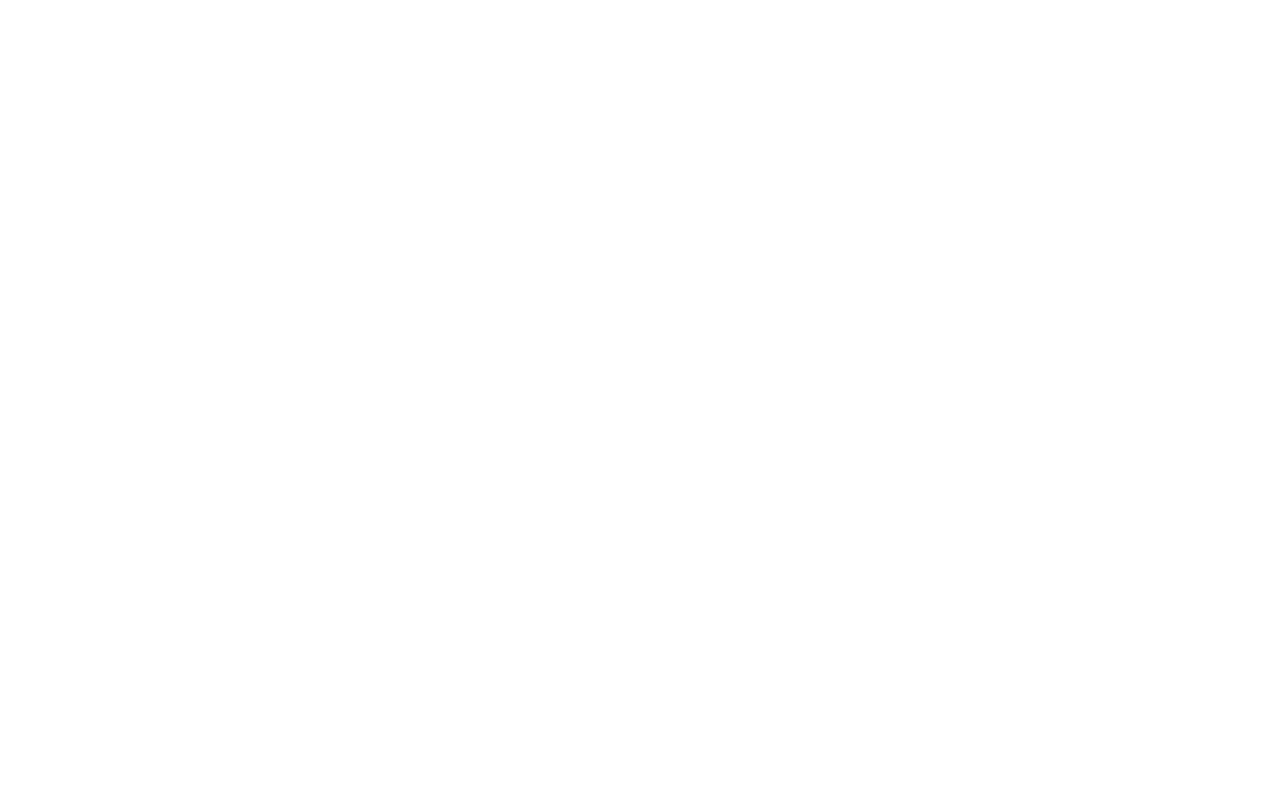
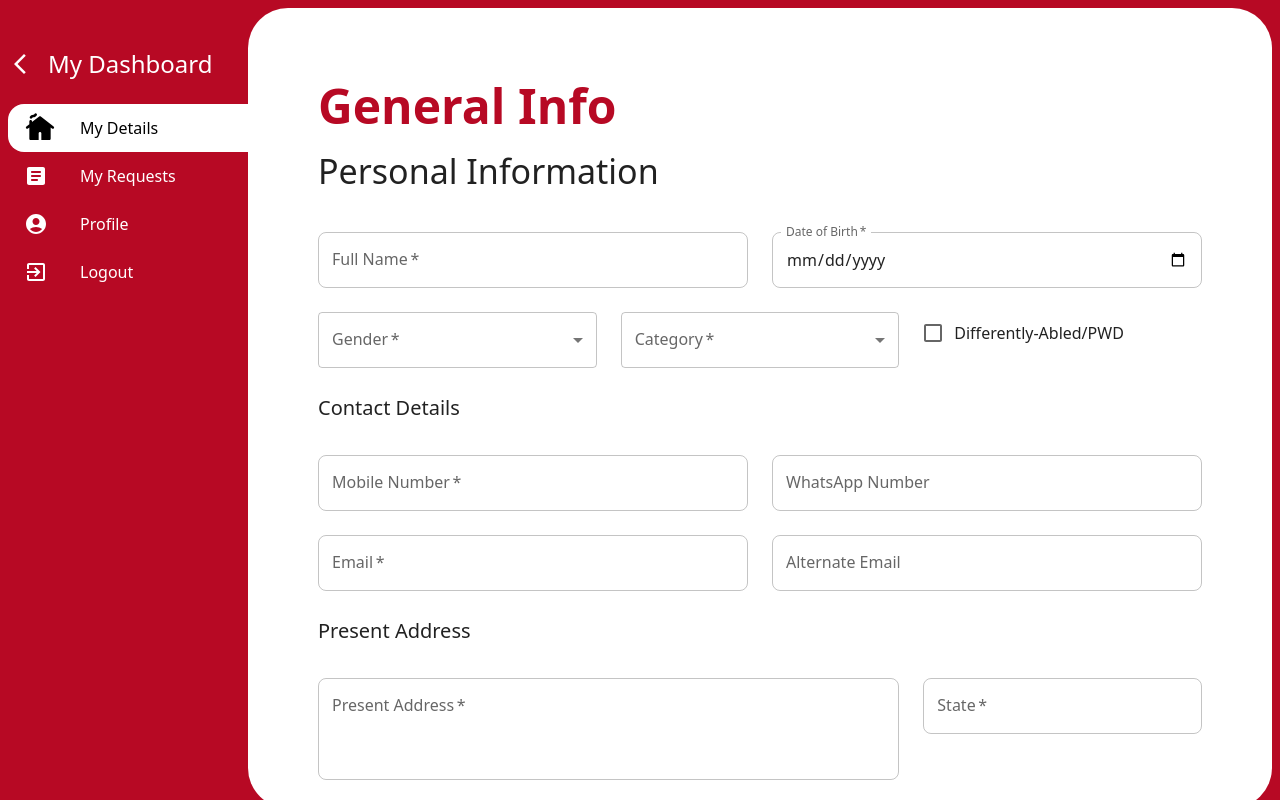
Before and after one commit to naby001/ju_mech_erp_client_side_org, a React (Vite) app: page /dashboard in a window 1280 px wide. Before the commit this address had no page. Built offline with nearby package versions, Linux system fonts and the light colour scheme.

Commit message:
Added /dashboard....modified and modernised dashboard UI....added request endorsement form

```diff
--- a/src/App.jsx
+++ b/src/App.jsx
@@ -4,20 +4,25 @@ import HomePage from "./pages/HomePage";
 import StudentPortfolio from "./pages/student_form";
 import AuthPage from "./pages/AuthPage";
 import "./App.css";
+import { Dashboard } from "@mui/icons-material";
+import DashboardPage from "./pages/Dashboard";
 
 // ✅ Create a Custom Theme
 const theme = createTheme({
+  typography: {
+    fontFamily: "Noto Sans, sans-serif", // Apply Noto Sans to all text
+  },
   components: {
     MuiTextField: {
       styleOverrides: {
         root: {
-          height: "48px", // Set a fixed height
+        //  height: "48px", // Set a fixed height
           "& .MuiOutlinedInput-root": {
-            height: "48px",
+          //  height: "48px",
             borderRadius: "8px", // Slightly rounded corners
           },
           "& .MuiInputBase-input": {
-            height: "48px",
+            //height: "48px",
             //padding: "12px", // Ensure proper padding inside
           },
         },
@@ -34,7 +39,7 @@ function App() {
           <Route path="/" element={<HomePage />} />
           <Route path="/auth" element={<AuthPage />} />
           <Route path="/updateform" element={<StudentPortfolio />} />
-
+          <Route path="/dashboard" element={<DashboardPage/>}/>
         </Routes>
       </Router>
     </ThemeProvider>
--- /dev/null
+++ b/src/components/Requests.jsx
@@ -0,0 +1,105 @@
+import React, { useState } from "react";
+import { TextField, Button, Box, Typography, useMediaQuery } from "@mui/material";
+
+const Requests = () => {
+  const isMobile = useMediaQuery("(max-width:900px)");
+
+  const [formData, setFormData] = useState({
+    fullName: "",
+    requestDetails: "",
+    shortWriteup: "",
+  });
+
+  const handleChange = (e) => {
+    setFormData({ ...formData, [e.target.name]: e.target.value });
+  };
+
+  const handleSubmit = (e) => {
+    e.preventDefault();
+    console.log("Submitted Data:", formData);
+    // Add API call or form submission logic here
+  };
+
+  return (
+    <Box
+      sx={{
+        flexGrow: 1,
+        width: "100vw",
+        height: "100vh",
+        display: "flex",
+        flexDirection: isMobile ? "column" : "row",
+        overflowY: isMobile ? "auto" : "hidden",
+        backgroundColor: "white",
+        borderRadius: 10,
+        p: 5,
+        alignItems: "flex-start", // Ensures left alignment
+      }}
+    >
+      <Box
+        sx={{
+          width: "70%",
+          maxWidth: "900px", // Prevents excessive width on large screens
+          minWidth: isMobile ? "90%" : "90%", // Adjusts for mobile screens
+        }}
+      >
+        <Typography variant="h5" sx={{ fontWeight: "bold", color: "#b70924" }}>
+          Request Endorsement
+        </Typography>
+
+        <form onSubmit={handleSubmit} style={{ marginTop: 40 }}>
+          <TextField
+            fullWidth
+            label="Full Name"
+            name="fullName"
+            value={formData.fullName}
+            onChange={handleChange}
+            margin="normal"
+            variant="outlined"
+          />
+
+          <TextField
+            fullWidth
+            label="What are you requesting?"
+            name="requestDetails"
+            value={formData.requestDetails}
+            onChange={handleChange}
+            margin="normal"
+            variant="outlined"
+            multiline
+            rows={3}
+          />
+
+          <TextField
+            fullWidth
+            label="Short Writeup"
+            name="shortWriteup"
+            value={formData.shortWriteup}
+            onChange={handleChange}
+            margin="normal"
+            variant="outlined"
+            multiline
+            rows={5} // Increased height
+            InputProps={{
+              style: { verticalAlign: "top" }, // Ensures typing starts from the top-left
+            }}
+          />
+
+          <Button
+            type="submit"
+            fullWidth
+            variant="contained"
+            sx={{
+              marginTop: 2,
+              backgroundColor: "#b70924",
+              "&:hover": { backgroundColor: "#96071e" },
+            }}
+          >
+            Submit Request
+          </Button>
+        </form>
+      </Box>
+    </Box>
+  );
+};
+
+export default Requests;
--- a/src/pages/AuthPage.jsx
+++ b/src/pages/AuthPage.jsx
@@ -11,7 +11,7 @@ import {
 } from "@mui/material";
 import { motion } from "framer-motion";
 import GoogleIcon from "@mui/icons-material/Google";
-
+import JULogo from "../assets/julogo.png";
 // UI Constants
 const PRIMARY_COLOR = "#b70924";
 const WHITE = "#ffffff";
@@ -39,17 +39,23 @@ const AuthPage = () => {
 
   return (
     <Container
-      maxWidth="xs"
     sx={{
       minHeight: "100vh",
+      width: "100vw",  // Ensure it spans the full width
       display: "flex",
       alignItems: "center",
       justifyContent: "center",
+      padding: 2, // Optional: removes default padding
+      backgroundColor:"#b70924"
     }}
+    maxWidth={false}
     >
       <motion.div
         initial={{ opacity: 0, y: 50 }}
         animate={{ opacity: 1, y: 0, transition: { duration: 0.8 } }}
+        style={{
+          height:isMobile?'80%':'20%',
+        }}
       >
          <Paper
       elevation={10}
@@ -57,9 +63,12 @@ const AuthPage = () => {
         padding: isMobile ? 3 : 5,
         borderRadius: 4,
         textAlign: "center",
-            bgcolor: WHITE,
+        bgcolor: "white",
+        height: isMobile ? "60vh" : "auto", // 80% of the screen height on mobile
+        width: isMobile ? "90vw" : "auto", // Optional: Make it more responsive
       }}
     >
+      <img src={JULogo} style={{width:!isMobile?300:200, height:!isMobile?60:40}}/>
           <Typography
             variant={isMobile ? "h5" : "h4"}
             fontWeight="bold"
--- /dev/null
+++ b/src/pages/Dashboard.jsx
@@ -0,0 +1,133 @@
+"use client";
+
+import { useState } from "react";
+import { AppBar, Box, CssBaseline, Divider, Drawer, IconButton, List, ListItem, ListItemButton, ListItemIcon, ListItemText, Toolbar, Typography, useMediaQuery } from "@mui/material";
+import { Menu, Dashboard, Help, AccountCircle, ExitToApp, Home, CottageRounded, ArticleRounded, ArrowBackIosNew } from "@mui/icons-material";
+import MultiStepForm from "./student_form";
+import Navbar from "../components/Navbar";
+import Requests from "../components/Requests";
+import { useNavigate } from "react-router-dom";
+
+const drawerWidth = 240;
+
+export default function DashboardPage() {
+  const [mobileOpen, setMobileOpen] = useState(false);
+  const isMobile = useMediaQuery("(max-width:900px)");
+  const handleDrawerToggle = () => {
+    setMobileOpen(!mobileOpen);
+  };
+
+  const [selectedTab,setselectedTab]=useState('My Details');
+
+  const navigate=useNavigate();
+
+  const drawer = (
+    <Box sx={{ bgcolor: "#b70924", height: "100vh", color: "white"}}>
+      <Box sx={{display:'flex', justifyContent:'flex-start', flexDirection:'row', alignItems:'center',  mt:5, mb:2, gap:2}}>
+       {!isMobile&&( <ArrowBackIosNew onClick={() => navigate(-1)}/>)}
+      <Typography variant="h5" sx={{ textAlign: "center", ml:isMobile?3:0}}>
+        My Dashboard
+      </Typography>
+      </Box>
+      <List>
+  {[
+   { text: "My Details", icon:
+    <CottageRounded
+        sx={{
+            color: selectedTab === "My Details" ? "black" : "white",
+            fontSize: selectedTab === "My Details" ? "2rem" : "1.5rem", // Size increase
+            transition: "font-size 0.3s ease-in-out" // Smooth animation
+        }}
+    />
+},
+
+{ text: "My Requests", icon:
+    <ArticleRounded
+        sx={{
+            color: selectedTab === "My Requests" ? "black" : "white",
+            fontSize: selectedTab === "My Requests" ? "2rem" : "1.5rem", // Size increase
+            transition: "font-size 0.3s ease-in-out" // Smooth animation
+        }}
+    />
+},
+    { text: "Profile", icon: <AccountCircle /> },
+    { text: "Logout", icon: <ExitToApp /> },
+  ].map((item, index) => (
+    <ListItem key={index} disablePadding>
+      <ListItemButton
+        sx={{
+         // borderRadius: 2,
+          //transition: "all 0.3s ease-in-out",
+          //"&:hover": { bgcolor: "rgba(255, 255, 255, 0.2)" },
+          bgcolor: selectedTab === item.text ? "white" : "transparent",
+          width: selectedTab === item.text ? "100%" : "auto", // Extend the button width when selected
+          borderTopLeftRadius: selectedTab === item.text ? 16 : 0, // Remove top-right radius
+          borderBottomLeftRadius: selectedTab === item.text ? 16 : 0, // Remove bottom-right radius
+          position: "relative", // Needed for pseudo-element
+    overflow: "visible", // Allow the curve to extend beyond the button
+        }}
+        onClick={() => {
+          setselectedTab(item.text);
+        }}
+      >
+
+        <ListItemIcon sx={{ color: "white" }}>{item.icon}</ListItemIcon>
+        <ListItemText primary={item.text} sx={{color:selectedTab===item.text?"black":"white"}} />
+      </ListItemButton>
+    </ListItem>
+  ))}
+</List>
+
+    </Box>
+  );
+
+  return (
+    <Box sx={{ display: "flex",bgcolor: "#b70924", p:1 }}>
+      <CssBaseline />
+      {/* Top AppBar */}
+      {isMobile && (
+  <AppBar position="fixed" sx={{ bgcolor: "transparent", boxShadow: "none" }}>
+    <Toolbar sx={{ display: "flex", justifyContent: "space-between" }}>
+      {/* Burger Menu for Mobile */}
+      <IconButton edge="start" color="white" aria-label="menu" sx={{ display: { md: "none" }, backgroundColor:'#b70924' }} onClick={handleDrawerToggle}>
+      <Menu sx={{ color: "white", fontSize: "2.5rem" }} />
+
+      </IconButton>
+    </Toolbar>
+  </AppBar>
+)}
+
+      {/* Sidebar for Desktop */}
+      <Box component="nav" sx={{ width: { md: drawerWidth }, flexShrink: { md: 0 }  }}>
+        <Drawer
+          variant="temporary"
+          open={mobileOpen}
+          onClose={handleDrawerToggle}
+          sx={{
+            "& .MuiDrawer-paper": { width: drawerWidth, transition: "all 0.3s ease-in-out" },
+          }}
+        >
+          {drawer}
+        </Drawer>
+
+        <Drawer
+          variant="permanent"
+          sx={{
+            display: { xs: "none", md: "block" },
+            "& .MuiDrawer-paper": { width: drawerWidth, position: "relative", transition: "all 0.3s ease-in-out",backgroundColor: "inherit", borderRight: "none", // Ensures no line appears on the right
+              boxShadow: "none",  },
+          }}
+          open
+        >
+          {drawer}
+        </Drawer>
+      </Box>
+
+      {/* Main Content Area */}
+
+    {selectedTab === "My Details" && <MultiStepForm />}
+    {selectedTab==="My Requests" && <Requests/>}
+
+    </Box>
+  );
+}
--- a/src/pages/HomePage.jsx
+++ b/src/pages/HomePage.jsx
@@ -3,7 +3,6 @@ import { Container, Typography, Box, Button, Grid, TextField } from "@mui/materi
 import { Link } from "react-router-dom";
 import Navbar from "../components/Navbar";
 import EventBanner from "../components/EventBanner";
-import Contact from "../components/Contact"
 
 
 //object for facilities provided by JUMERP
@@ -47,18 +46,16 @@ export default function HomePage() {
         <Box sx={{ height: '100vh', overflowY: 'scroll', overflowX: 'hidden' }}>
             <Navbar />
             <Box sx={{ textAlign: 'center', mt: 10 }}>
-                <Typography variant="h2" component="h1" gutterBottom>
-                    Hello Mechies
+                <Typography sx={{
+                    fontSize:50
+                }} gutterBottom>
+                    Welcome to your JUME Home
                 </Typography>
-                <Typography variant="h3" component="h1" gutterBottom>
-                    Welcome to your <b>STUDENT PROTFOLIO</b>
-                </Typography>
+
                 <Typography variant="h5" component="h2" gutterBottom>
                     Manage your academic and extracurricular activities in one place.
                 </Typography>
-                <Button variant="contained" color="primary" sx={{ mt: 2 }}>
-                    Sign In To Get Started
-                </Button>
+
             </Box>
 
             <EventBanner />
@@ -123,8 +120,36 @@ export default function HomePage() {
             </Box>
 
             {/* Contact us part */}
-            <Contact />
-
+            <Box sx={{ mt: 6, textAlign: 'center', padding: '20px', backgroundColor: '#f5f5f5', borderRadius: '8px' }}>
+                <Typography variant="h4" component="h2" gutterBottom>
+                    Contact Us
+                </Typography>
+                <Box component="form" sx={{ mt: 3, width: '40%', margin: 'auto' }}>
+                    <TextField
+                        fullWidth
+                        label="Name"
+                        variant="outlined"
+                        margin="dense"
+                    />
+                    <TextField
+                        fullWidth
+                        label="Email"
+                        variant="outlined"
+                        margin="dense"
+                    />
+                    <TextField
+                        fullWidth
+                        label="Message"
+                        variant="outlined"
+                        margin="dense"
+                        multiline
+                        rows={4}
+                    />
+                    <Button variant="contained" color="primary" sx={{ mt: 2 }}>
+                        Send Message
+                    </Button>
+                </Box>
+            </Box>
 
 
         </Box>
--- a/src/pages/student_form.jsx
+++ b/src/pages/student_form.jsx
@@ -250,9 +250,11 @@ export default function MultiStepForm({ onChange }) {
         display: "flex",
         flexDirection: isMobile ? "column" : "row",
         overflowY: isMobile ? "auto" : "hidden",
+        backgroundColor:'white',
+        borderRadius:10
       }}
     >
-      {/* Sidebar (Desktop and Mobile) */}
+      {/* Sidebar (Desktop and Mobile)
       {!isMobile && (
         <Sidebar activeSection={activeSection} setActiveSection={setActiveSection} />
       )}
@@ -273,7 +275,7 @@ export default function MultiStepForm({ onChange }) {
             <Sidebar activeSection={activeSection} setActiveSection={setActiveSection} />
           </Drawer>
         </>
-      )}
+      )} */}
       {/* Form Section */}
       <Box
         key={activeSection}
@@ -281,7 +283,7 @@ export default function MultiStepForm({ onChange }) {
           flex: 1,
           display: "flex",
           flexDirection: "column",
-          padding: isMobile ? "20px" : "40px",
+          padding: isMobile ? "50px" : "70px",
           width: "100%",
           overflowY: "auto",
         }}
@@ -294,7 +296,7 @@ export default function MultiStepForm({ onChange }) {
         {sections[activeSection].component}
 
         {/* If mobile use button to proeed to next page */}
-        {isMobile && (
+       <Box sx={{display:'flex', alignItems:'center', justifyContent:"center"}}>
           <Button
             variant="contained"
             sx={{
@@ -303,6 +305,7 @@ export default function MultiStepForm({ onChange }) {
               background: "#b70924",
               color: "#fff",
               "&:hover": { background: "#90071d" },
+              width:'20%'
             }}
             onClick={() =>
               setActiveSection((prev) => (prev < sections.length - 1 ? prev + 1 : prev))
@@ -310,7 +313,7 @@ export default function MultiStepForm({ onChange }) {
           >
             Next
           </Button>
-        )}
+          </Box>
       </Box>
     </Box>
   );
```
Also changed, not shown: src/assets/julogo.png (added). Lines whose indentation alone changed are shown as unchanged.
